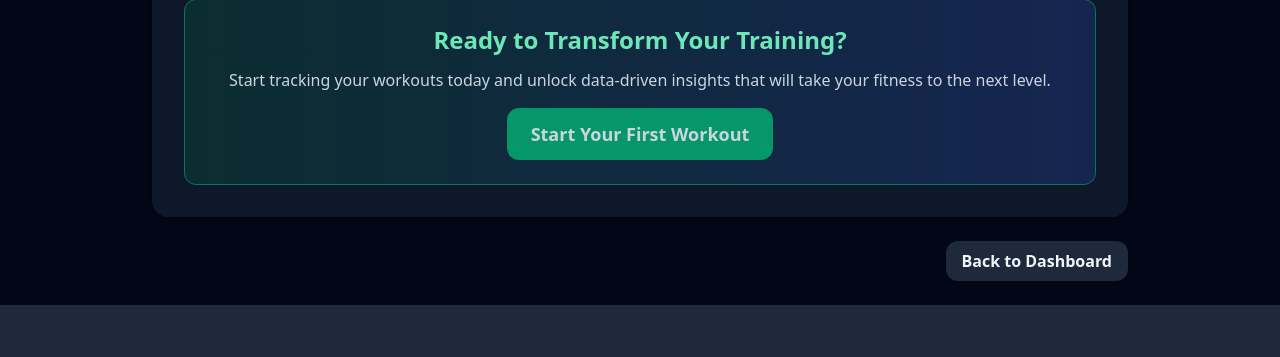
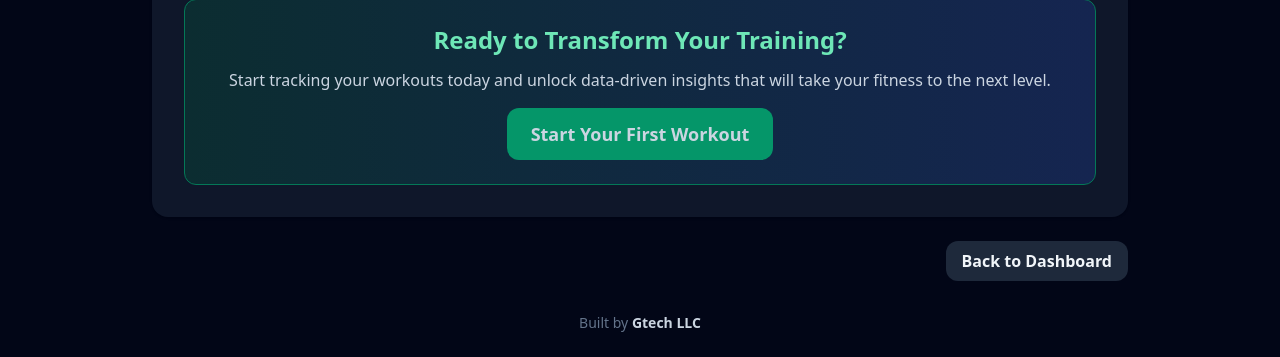
Before and after one commit to Gzeppe/workout-tracker, a Django app: page /about/ in a window 1280 px wide. Shown: the part 1725-2082 px from the top of the page. Before the commit the page ends 2030 px from the top, so only its background shows below. Run offline with Django 5.2, Linux system fonts and the light colour scheme; some libraries are stand-ins or nearby versions.

Commit message:
Add Gtech LLC footer to About page
Co-Authored-By: Claude Sonnet 4.5 <noreply@anthropic.com>

```diff
--- a/web/templates/about.html
+++ b/web/templates/about.html
@@ -132,4 +132,9 @@
   </a>
 </div>
 
+<!-- Footer -->
+<div class="text-center mt-8 text-slate-500 text-sm">
+  Built by <span class="text-slate-300 font-semibold">Gtech LLC</span>
+</div>
+
 {% endblock %}
```
